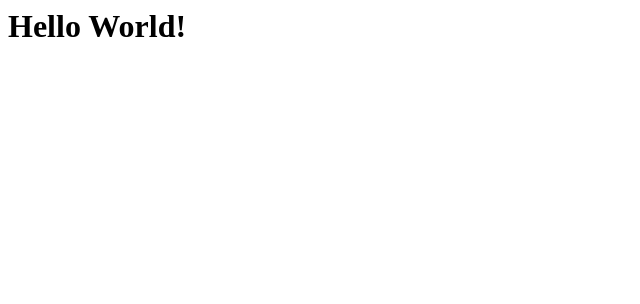
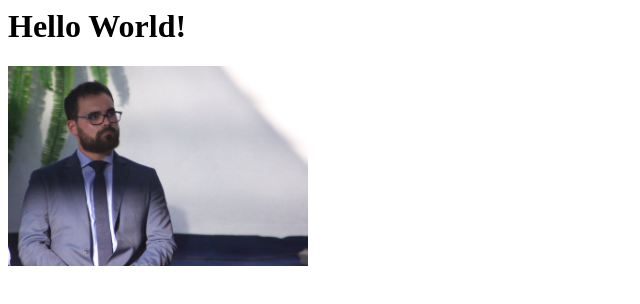
Before and after one commit to vrodrigueznunez/vrodrigueznunez.github.io, a plain HTML site: page index.html in a window 1280 px wide. Shown: the whole page, without its empty margins (0-640 px from the left). Drawn offline with Linux system fonts and the light colour scheme.

Commit message:
add image

```diff
--- a/index.html
+++ b/index.html
@@ -1,3 +1,6 @@
 <html>
 <h1>Hello World!</h1>
+<div>
+    <img src="perfil.jpg" height="200">
+</div>
 </html>
```
Also changed, not shown: perfil.jpg (added).
